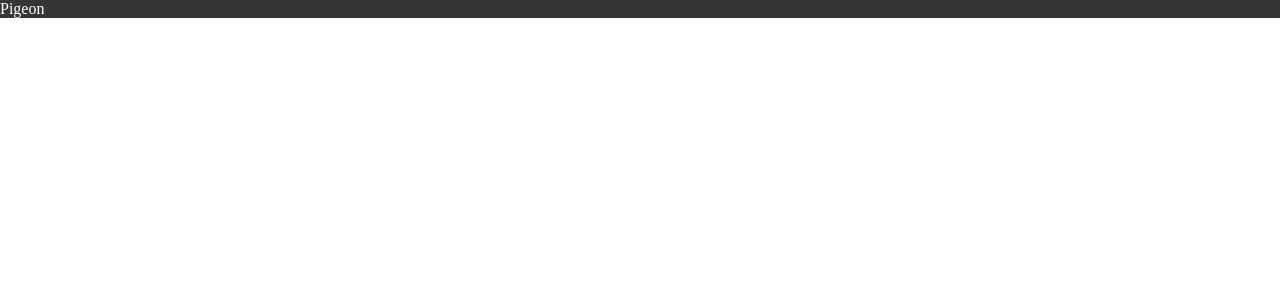
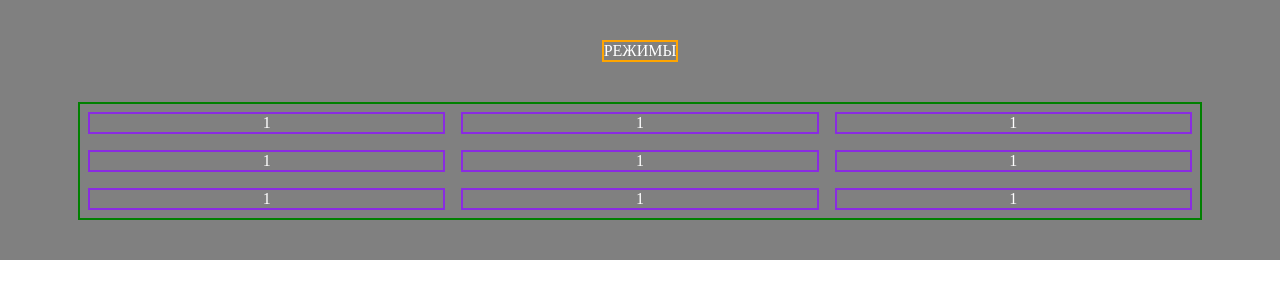
Before and after one commit to RudWhale/Croc-Game, a Next.js app: page / in a window 1280 px wide. Shown: the top 300 px of the page. Built offline with nearby package versions, Linux system fonts and the light colour scheme.

Commit message:
Creating the Mode Block  and arranging its sub-blocks

```diff
--- /dev/null
+++ b/src/app/Components/ModeBlock/index.tsx
@@ -0,0 +1,20 @@
+import styles from "../../Styles/modeBlock.module.scss"
+
+export default function ModeBlock() {
+    return (
+      <div className={styles.modeBlock}>
+        <div className={styles.modeBlock_title}>РЕЖИМЫ</div>
+        <div className={styles.modeBlock_modes}>
+            <div className={styles.modeBlock_modes_element}>1</div>
+            <div className={styles.modeBlock_modes_element}>1</div>
+            <div className={styles.modeBlock_modes_element}>1</div>
+            <div className={styles.modeBlock_modes_element}>1</div>
+            <div className={styles.modeBlock_modes_element}>1</div>
+            <div className={styles.modeBlock_modes_element}>1</div>
+            <div className={styles.modeBlock_modes_element}>1</div>
+            <div className={styles.modeBlock_modes_element}>1</div>
+            <div className={styles.modeBlock_modes_element}>1</div>
+        </div>
+      </div>
+    );
+  }
--- /dev/null
+++ b/src/app/Styles/modeBlock.module.scss
@@ -0,0 +1,27 @@
+.modeBlock{
+    background-color: gray;
+    padding: 5vh 10vh;
+    display: flex;
+    flex-direction: column;
+    align-items: center;
+
+    &_title{
+        border: 2px solid orange;
+    }
+
+    &_modes{
+        margin-top: 5vh;
+        width: 100%;
+        border: 2px solid green;
+        display: grid;
+        grid-template-columns: repeat(3,1fr);
+
+        &_element{
+            margin: 1vh;
+            display: flex;
+            align-items: center;
+            justify-content: center;
+            border: 2px solid blueviolet
+        }
+    }
+}
--- a/src/app/page.module.scss
+++ b/src/app/page.module.scss
@@ -1,5 +1,4 @@
 .page{
     margin: 0;
     color: white;
-    background-color:#343635;
 }
--- a/src/app/page.tsx
+++ b/src/app/page.tsx
@@ -1,9 +1,10 @@
+import ModeBlock from "./Components/ModeBlock";
 import styles from "./page.module.scss";
 
 export default function Home() {
   return (
     <div className={styles.page}>
-      Pigeon
+      <ModeBlock/>
     </div>
   );
 }
```
